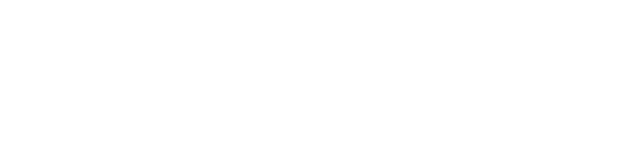
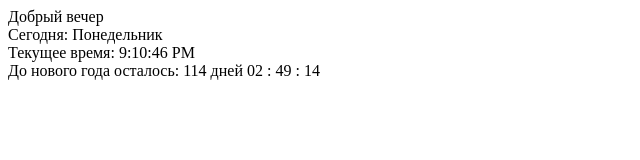
Before and after one commit to SuhAr1/JS_14_18, a plain HTML site: page index.html in a window 1280 px wide. Shown: the whole page, without its empty margins (0-640 px from the left). Drawn offline with Linux system fonts and the light colour scheme.

Commit message:
fix: many fix

```diff
--- a/index.html
+++ b/index.html
@@ -6,7 +6,18 @@
     <title>Document</title>
 </head>
 <body>
-
+    <div id="greeting"></div>
+    <div id="days"></div>
+    <div id="now-time"></div>
+    <div class="timer-numbers" id="timer">
+        До нового года осталось:
+        <span id="timer-days"></span>
+        <span id="timer-hours"></span>
+        <span>:</span>
+        <span id="timer-minutes"></span>
+        <span>:</span>
+        <span id="timer-seconds"></span>
+    </div>
 <script src="script.js"></script>
 </body>
 </html>
--- a/script.js
+++ b/script.js
@@ -1,27 +1,70 @@
 'use strict';
+
+const greeting = document.getElementById('greeting');
+const nowTime = document.querySelector('#now-time');
 const dateNow = new Date();
+const nowHours = new Date().getHours();
+let days = document.getElementById('days');
 
 function getWeekDay(date) {
-	const days = ['Воскресенье', 'Понедельник', 'Вторник', 'Среда', 'Четверг', 'Пятница', 'Суббота'];
+	days = ['Воскресенье', 'Понедельник', 'Вторник', 'Среда', 'Четверг', 'Пятница', 'Суббота'];
 
 	return days[date.getDay()];
 }
-const dateStop = new Date('11.31.2020');
-const nowTime = new Date().toLocaleTimeString();
-const timeNewYear = Math.round((dateStop.getTime() - dateNow.getTime()) / 1000 / 60 / 60 / 24);
+days.innerHTML = `Сегодня: ${getWeekDay(dateNow)}`;
 
-const nowHours = new Date().getHours();
-let greeting;
 if (nowHours >= 5 && nowHours < 12)
-	greeting = "Доброе утро";
+	greeting.innerHTML = "Доброе утро";
 else if (nowHours >= 12 && nowHours < 18)
-	greeting = "Добрый день";
+	greeting.innerHTML = "Добрый день";
 else if (nowHours >= 18 && nowHours < 24)
-	greeting = "Добрый вечер";
+	greeting.innerHTML = "Добрый вечер";
 else if (nowHours >= 0 && nowHours < 5)
-	greeting = "Доброй ночи";
+	greeting.innerHTML = "Доброй ночи";
 
-alert(`${greeting}
-Сегодня:  ${getWeekDay(dateNow)}
-Текущее время:  ${nowTime}
-До нового года осталось: ${timeNewYear} дней`);
+function getTime() {
+	const clock = new Date().toLocaleTimeString();
+	nowTime.textContent = `Текущее время: ${clock}`;
+	console.log(nowTime);
+}
+getTime();
+setInterval(getTime, 1000);
+
+function countTimer(deadline) {
+	const timerHours = document.querySelector('#timer-hours'),
+		timerMinutes = document.querySelector('#timer-minutes'),
+		timerSeconds = document.querySelector('#timer-seconds'),
+		timerDays = document.querySelector('#timer-days');
+
+	function getTimerRemaining() {
+		const dateStop = new Date(deadline).getTime(),
+			dateNow = new Date().getTime(),
+			timeRemaining = (dateStop - dateNow) / 1000,
+			seconds = Math.floor(timeRemaining % 60),
+			minutes = Math.floor((timeRemaining / 60) % 60),
+			hours = Math.floor(timeRemaining / 60 / 60) % 24,
+			days = `${Math.floor((timeRemaining / 60 / 60) / 24)} дней`;
+		return { timeRemaining, hours, minutes, seconds, days };
+	}
+
+	function updateClock() {
+		const timer = getTimerRemaining();
+		let idInterval;
+		if (getTimerRemaining().timeRemaining > 0) {
+			timerHours.textContent = ((timer.hours < 10) ? '0' + timer.hours : timer.hours);
+			timerMinutes.textContent = ((timer.minutes < 10) ? '0' + timer.minutes : timer.minutes);
+			timerSeconds.textContent = ((timer.seconds < 10) ? '0' + timer.seconds : timer.seconds);
+			timerDays.textContent = ((timer.days < 10) ? '0' + timer.days : timer.days);
+		} else {
+			clearInterval(idInterval);
+			timerDays.textContent = '00';
+			timerHours.textContent = '00';
+			timerMinutes.textContent = '00';
+			timerSeconds.textContent = '00';
+		}
+		setInterval(updateClock, 1000);
+	}
+	updateClock();
+}
+
+countTimer('31 december 2020');
```
